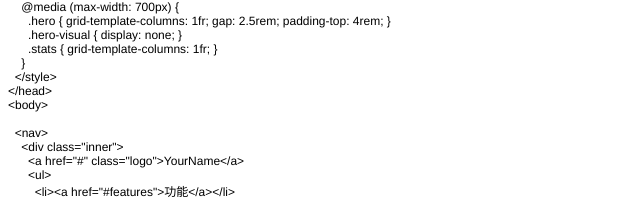
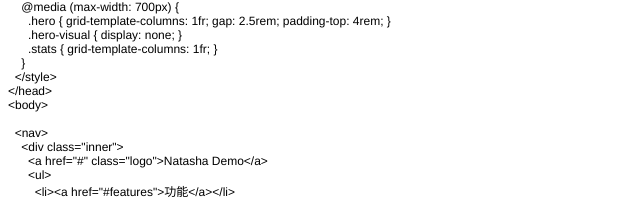
Before and after one commit to natp-art/GitHub-demo, a plain HTML site: page index.html in a window 1280 px wide. Shown: the part 3886-4088 px from the top of the page, 0-640 px from the left. Drawn offline with Linux system fonts and the light colour scheme.

Commit message:
Update index.html
改標題

```diff
--- a/index.html
+++ b/index.html
@@ -300,7 +300,7 @@
 <p class="p2"><br></p>
 <p class="p1"><span class="Apple-converted-space">  </span>&lt;nav&gt;</p>
 <p class="p1"><span class="Apple-converted-space">    </span>&lt;div class="inner"&gt;</p>
-<p class="p1"><span class="Apple-converted-space">      </span>&lt;a href="#" class="logo"&gt;YourName&lt;/a&gt;</p>
+<p class="p1"><span class="Apple-converted-space">      </span>&lt;a href="#" class="logo"&gt;Natasha Demo&lt;/a&gt;</p>
 <p class="p1"><span class="Apple-converted-space">      </span>&lt;ul&gt;</p>
 <p class="p1"><span class="Apple-converted-space">        </span>&lt;li&gt;&lt;a href="#features"&gt;功能&lt;/a&gt;&lt;/li&gt;</p>
 <p class="p1"><span class="Apple-converted-space">        </span>&lt;li&gt;&lt;a href="#about"&gt;關於&lt;/a&gt;&lt;/li&gt;</p>
```
